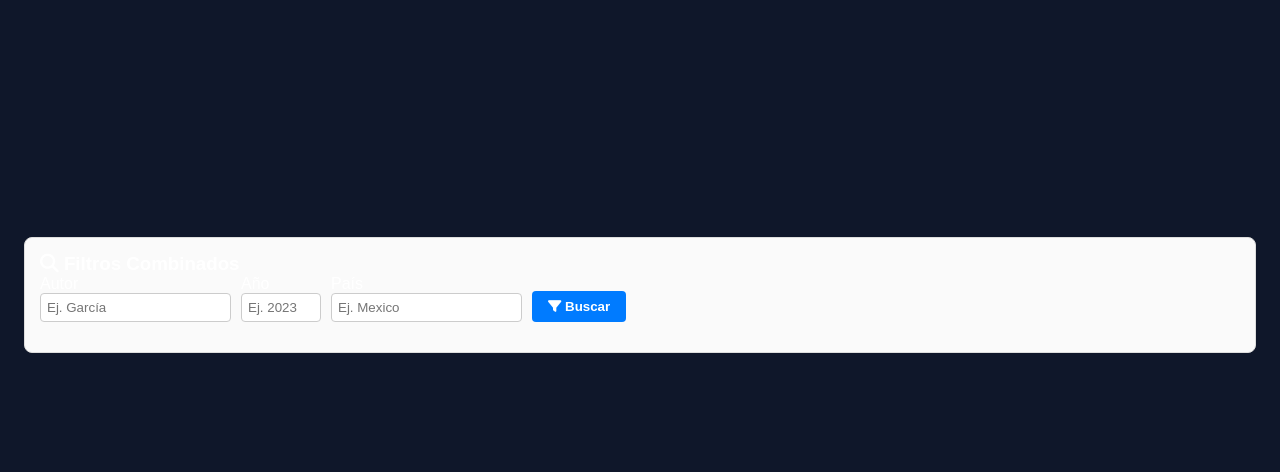
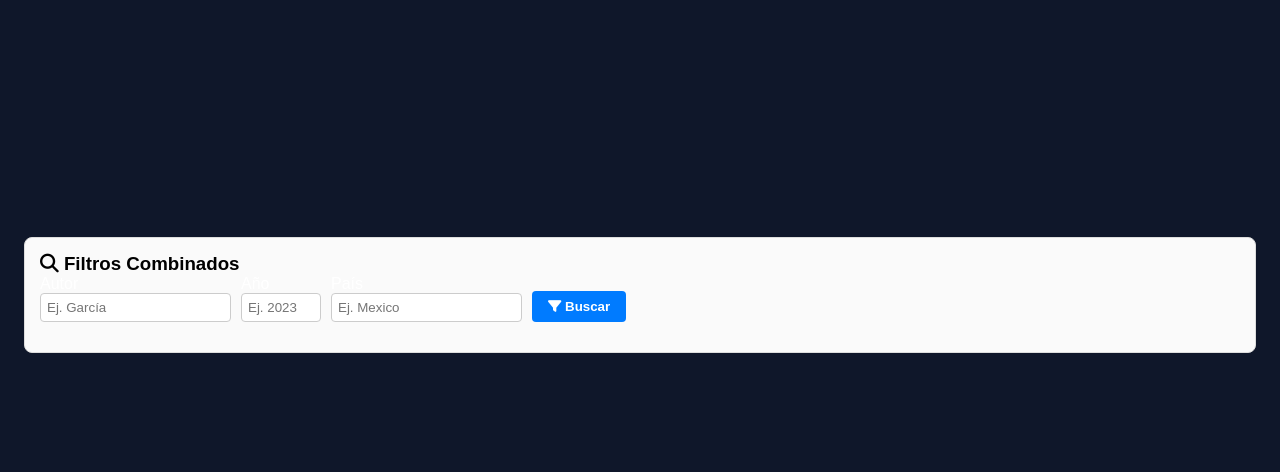
Before and after one commit to Royito06/AplicacionAnalisisBibliometrico, a Flask app: page / in a window 1280 px wide. Shown: the part 106-578 px from the top of the page. Run offline with Flask 3, Linux system fonts and the light colour scheme; some libraries are stand-ins or nearby versions.

Commit message:
cambio color Filtros Combinados

```diff
--- a/templates/index.html
+++ b/templates/index.html
@@ -97,7 +97,7 @@
         </div>
 
         <div style="margin-top: 30px; padding: 15px; border: 1px solid #ddd; border-radius: 8px; background: #fafafa;">
-            <h3><i class="fa-solid fa-magnifying-glass"></i> Filtros Combinados</h3>
+            <h3 style="color: #000000"><i class="fa-solid fa-magnifying-glass"></i> Filtros Combinados</h3>
             <div style="display: flex; gap: 10px; flex-wrap: wrap; align-items: flex-end;">
                 <div>
                     <label>Autor</label><br>
```
